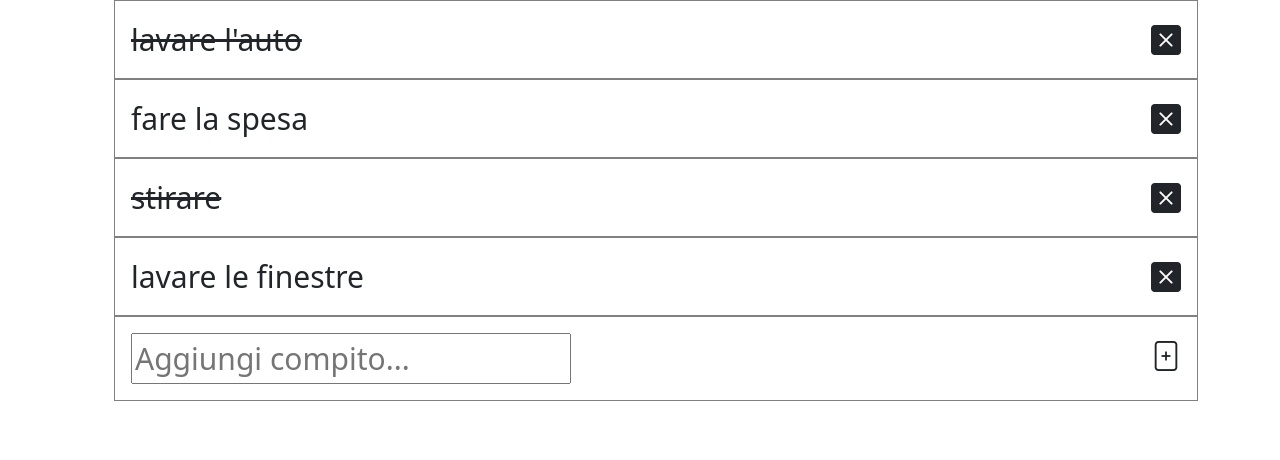
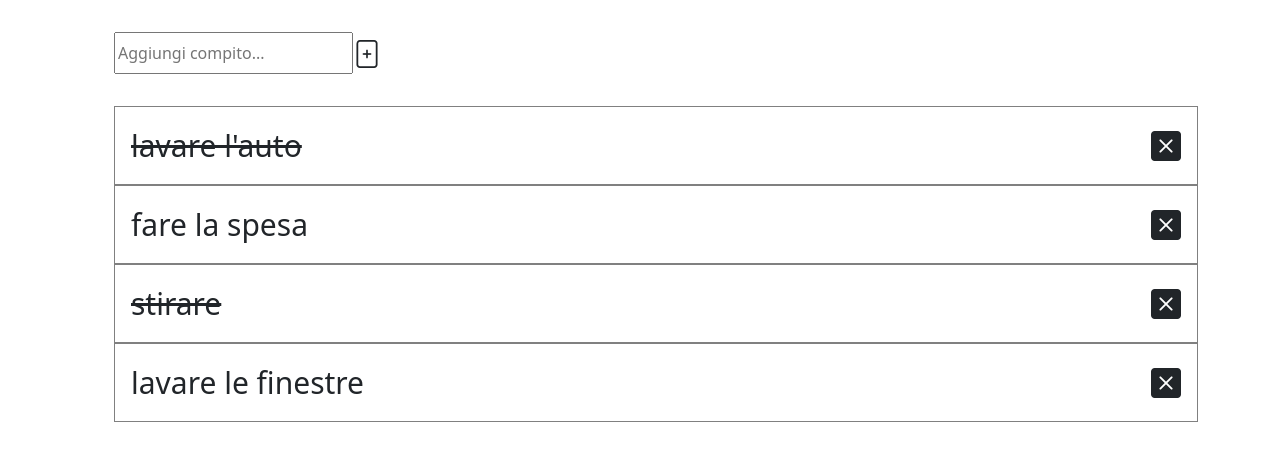
Before and after one commit to DezVibez/vue-todolist, a plain HTML site: page index.html in a window 1280 px wide. Drawn offline with nearby package versions, Linux system fonts and the light colour scheme.

Commit message:
push per ticket

```diff
--- a/index.html
+++ b/index.html
@@ -27,6 +27,20 @@
 
         <div class="container">
 
+            <div class="d-flex m-3 p-3">
+
+
+                    <input v-model = "newTask.text" type="text" placeholder="Aggiungi compito..." >
+
+
+                    <span @click="addTask()">
+
+                    <i class="bi bi-file-plus fs-3" ></i>
+
+                    </span>
+
+            </div>
+
             <ul>
                 <li v-for="(task, index) of tasks" class="d-flex justify-content-between":class=" { 'deleted-line' : task.done }"> {{task.text}}
                     <span @click="deleteTask(index)">
@@ -34,18 +48,7 @@
                     </span>
                 </li>
 
-                <li class="d-flex justify-content-between" >
 
-
-                    <input v-model= "newTask.text" type="text" placeholder="Aggiungi compito...">
-
-
-                    <span @click="addTask">
-
-                        <i class="bi bi-file-plus"></i>
-
-                    </span>
-                </li>
             </ul>
 
 
--- a/script.js
+++ b/script.js
@@ -15,9 +15,8 @@ const root = new Vue({
     el: "#root",
     data: {
 
-
         newTask:{
-        text:  "",
+        text: '',
         done: false
         },
 
@@ -52,7 +51,11 @@ const root = new Vue({
 
         addTask(){
         this.tasks.push(this.newTask)
+        if(this.tasks.text = ""){
+            alert("inserisci una parola")
         }
+
+        },
 
 
     }
```
